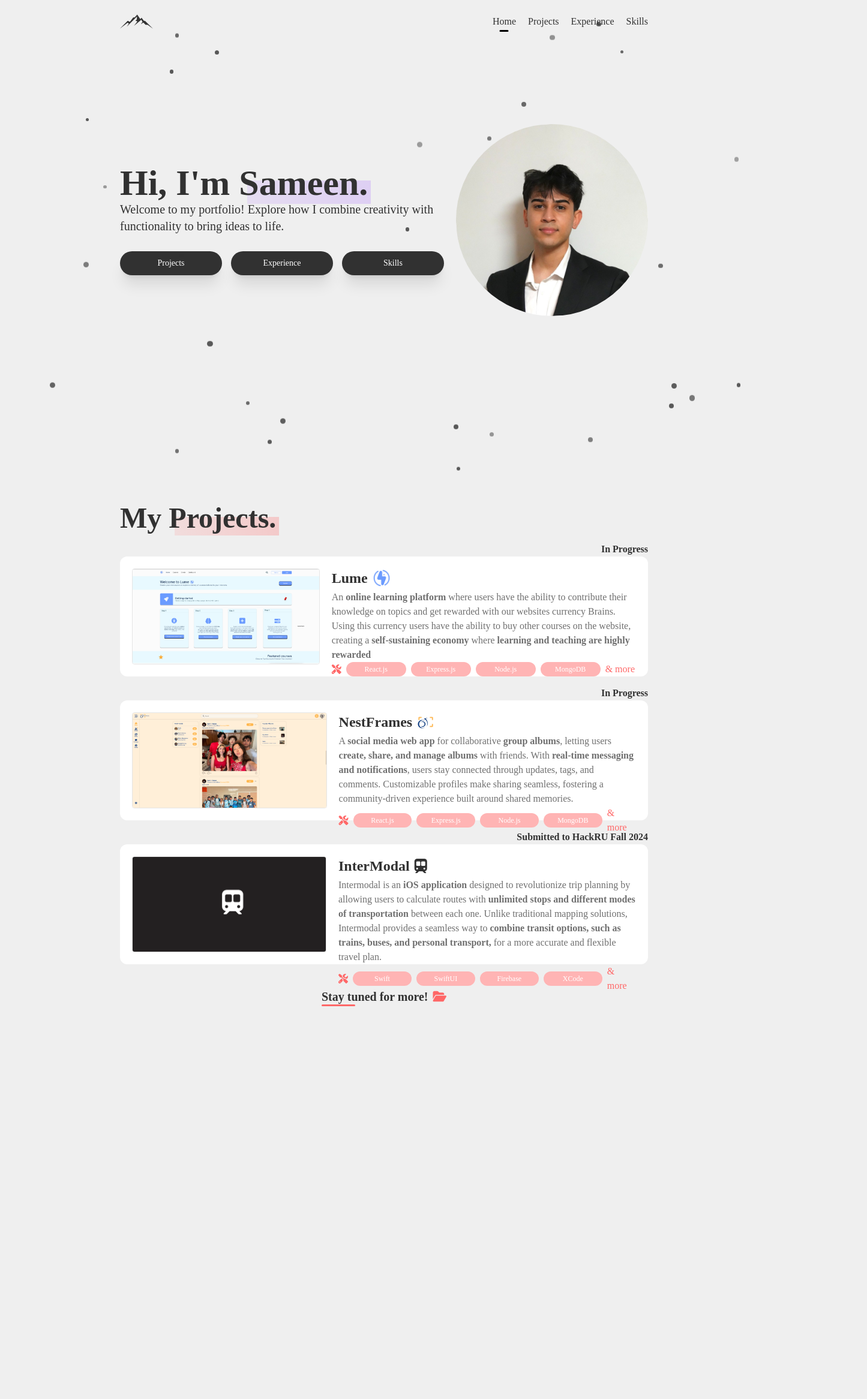
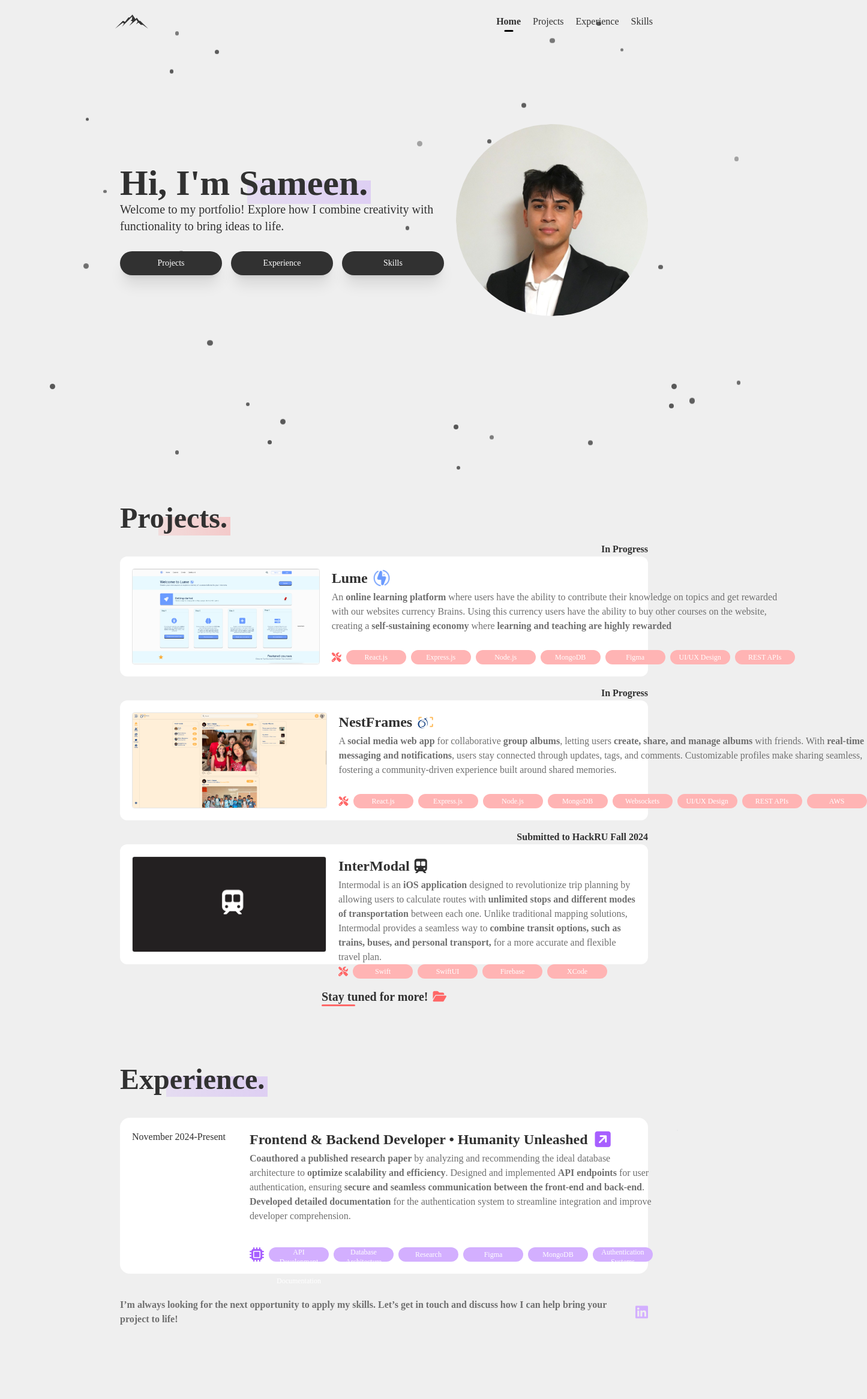
Before and after one commit to sameenmajid12/Portfolio, a React (Vite) app: page / in a window 1280 px wide. Shown: the top 2333 px of the page at 60% size, 1445 px wide, since content can reach past the window. Before the commit the page ends 1736 px from the top, so only its background shows below. Built offline with nearby package versions, Linux system fonts and the light colour scheme; a web font is replaced by a local one.

Commit message:
Updated experience section added footer and created skills component

```diff
--- a/package.json
+++ b/package.json
@@ -27,7 +27,7 @@
     "eslint-plugin-react-refresh": "^0.4.14",
     "globals": "^15.12.0",
     "postcss": "^8.5.1",
-    "tailwindcss": "^4.0.3",
+    "tailwindcss": "^4.0.4",
     "vite": "^6.0.1"
   }
 }
--- a/src/App.jsx
+++ b/src/App.jsx
@@ -4,6 +4,9 @@ import ContactBar from "./Components/ContactBar";
 import "./index.css";
 import Home from "./Components/Home";
 import Projects from "./Components/Projects";
+import Experience from "./Components/Experience";
+import Skills from "./Components/Skills";
+import Footer from "./Components/Footer";
 
 function App() {
   const [windowTop, setWindowTop] = useState(true);
@@ -47,6 +50,9 @@ function App() {
       <Header windowTop={windowTop} activeSection={active} />
       <Home />
       <Projects />
+      <Experience/>
+      <Skills/>
+      <Footer/>
       <ContactBar />
     </div>
   );
--- a/src/Components/Experience.jsx
+++ b/src/Components/Experience.jsx
@@ -1,4 +1,86 @@
-function Experience(){
-
+function Experience() {
+  return (
+    <section
+      id="experience"
+      className="min-h-[calc(100dvh-var(--spacing-header))] px-50 py-10 flex flex-col gap-y-10"
+    >
+      <div className="w-max relative text-5xl font-bold">
+        <span className=" w-[70%] h-[70%] right-[-5px] bottom-[-5px] absolute bg-gradient-to-l to-[#E5DCF1] from-[#DECFF3] z-10"></span>
+        <h1 className="z-20 relative">Experience.</h1>
+      </div>
+      <div className="bg-white w-full py-5 px-5 flex gap-x-10 rounded-2xl">
+        <p className="text-m whitespace-nowrap">November 2024-Present</p>
+        <div className="flex flex-col">
+          <h3 className="text-2xl font-bold items-center flex gap-x-3 pb-1">
+            Frontend & Backend Developer • Humanity Unleashed{" "}
+            <i className="fa-solid fa-square-arrow-up-right text-[#A75FFF] text-3xl"></i>
+          </h3>
+          <p className="text-[#6F6F6F]">
+            <span className="font-bold">
+              Coauthored a published research paper
+            </span>{" "}
+            by analyzing and recommending the ideal database architecture to{" "}
+            <span className="font-bold">
+              optimize scalability and efficiency
+            </span>
+            . Designed and implemented{" "}
+            <span className="font-bold"> API endpoints </span>for user
+            authentication, ensuring{" "}
+            <span className="font-bold">
+              secure and seamless communication between the front-end and
+              back-end
+            </span>
+            .{" "}
+            <span className="font-bold">Developed detailed documentation</span>{" "}
+            for the authentication system to streamline integration and improve
+            developer comprehension.
+          </p>
+          <div className="pt-10 flex gap-x-2 items-center">
+            <i class="fa-solid fa-microchip text-2xl text-[#A75FFF]"></i>
+            <div className="text-xs text-white flex gap-x-2">
+              <button className="min-w-[100px] h-[24px] bg-[#D3AFFF] px-3 rounded-full">
+                API Development and Documentation
+              </button>
+              <button className="min-w-[100px] h-[24px] bg-[#D3AFFF] px-3 rounded-full">
+                Database Architecture
+              </button>
+              <button className="min-w-[100px] h-[24px] bg-[#D3AFFF] px-3 rounded-full">
+                Research
+              </button>
+              <button className="min-w-[100px] h-[24px] bg-[#D3AFFF] px-3 rounded-full">
+                Figma
+              </button>
+              <button className="min-w-[100px] h-[24px] bg-[#D3AFFF] px-3 rounded-full">
+                MongoDB
+              </button>
+              <button className="min-w-[100px] h-[24px] bg-[#D3AFFF] px-3 rounded-full">
+                Authentication Systems
+              </button>
+            </div>
+          </div>
+        </div>
+        <div className="max-w-[100px] aspect-w-1 aspect-h-1">
+          <img
+            className="border-1 border-gray-200 rounded-md "
+            src="/assets/humun_logo.jpg"
+          ></img>
+        </div>
+      </div>
+      <a
+        href="https://www.linkedin.com/in/sameen-majid-8b31591ba/"
+        target="_blank"
+        rel="noopener noreferrer"
+      >
+        <div className="flex justify-center w-full items-center gap-x-3 group cursor-pointer">
+          <p className="font-bold text-[#6F6F6F] group-hover:text-[#313131]">
+            I’m always looking for the next opportunity to apply my skills.
+            Let’s get in touch and discuss how I can help bring your project to
+            life!
+          </p>
+          <i className="fa-brands fa-linkedin text-2xl text-[#D3AFFF] group-hover:text-[#A75FFF]"></i>
+        </div>
+      </a>
+    </section>
+  );
 }
 export default Experience;
--- /dev/null
+++ b/src/Components/Footer.jsx
@@ -0,0 +1,28 @@
+function Footer() {
+  return (
+    <footer className="sidePadding py-10 bg-red flex justify-between">
+      <p className="text-bgColor">© 2025 Sameen Majid. All Rights Reserved.</p>
+      <div className="flex text-2xl items-center gap-x-4 text-bgColor">
+        <a
+          href="https://www.linkedin.com/in/sameen-majid-8b31591ba/"
+          target="_blank"
+          rel="noopener noreferrer"
+        >
+          <i className="cursor-pointer fa-brands fa-linkedin"></i>
+        </a>
+        <a
+          href="https://www.github.com/Saminraiyan12"
+          target="_blank"
+          rel="noopener noreferrer"
+        >
+          <i className="cursor-pointer fa-brands fa-github"></i>
+        </a>
+        <a href="https://mail.google.com/mail/?view=cm&fs=1&to=sameenmajid12@gmail.com" target="_blank" rel="noopener noreferrer">
+          <i className="cursor-pointer fa-solid fa-inbox"></i>
+        </a>
+      </div>
+    </footer>
+  );
+}
+
+export default Footer;
--- a/src/Components/Header.jsx
+++ b/src/Components/Header.jsx
@@ -1,52 +1,75 @@
-import { act, useEffect, useState } from "react";
 import "../index.css";
-import { useLocation, useNavigate } from "react-router-dom";
-function Header({windowTop, activeSection}) {
-
-  const checkActive=(route)=>{
-    if(activeSection===route){
+function Header({ windowTop, activeSection }) {
+  const checkActive = (route) => {
+    if (activeSection === route) {
       return true;
     }
     return false;
-  }
-  const selectorLine = <span className="animate-slide-up bottom-[-5px] right-1/2 transform -translate-x-[-50%] absolute w-3.75 h-0.75 rounded bg-black"></span>;
+  };
+  const scrollToSection = (sectionId) => {
+    console.log(sectionId);
+    const section = document.getElementById(sectionId);
+    console.log(section.offsetTop + 72);
+    if(!checkActive(sectionId)){
+      window.scrollTo({
+        top: section.offsetTop - 72,
+        behavior: "smooth",
+      });
+    }
+
+  };
+  const selectorLine = (
+    <span className="animate-slide-up bottom-[-5px] right-1/2 transform -translate-x-[-50%] absolute w-3.75 h-0.75 rounded bg-black"></span>
+  );
   return (
-    <div className={`flex justify-between pr-50 pl-50 h-18 items-center ${!windowTop?'bg-white shadow-md fixed top-0 right-0 left-0 z-110':'relative shadow-none bg-transparent'}`}>
+    <div
+      className={`flex justify-between sidePadding h-18 items-center ${
+        !windowTop
+          ? "bg-white shadow-md fixed top-0 right-0 left-0 z-110"
+          : "relative shadow-none bg-transparent"
+      }`}
+    >
       <img className="w-auto h-6" src="/assets/logo.png"></img>
       <div className="text-primary flex text-l gap-x-5">
         <div
+          className={`relative cursor-pointer ${
+            checkActive("home") ? "font-bold" : ""
+          }`}
+        >
+          <a onClick={() => scrollToSection("home")}>
+            Home
+          </a>
 
-          className={`relative cursor-pointer ${checkActive('')? "font-bold" : ""}`}
-        >
-          <a href="#home">Home</a>
-
-          {checkActive('home')?selectorLine:''}
+          {checkActive("home") ? selectorLine : ""}
         </div>
         <div
-
           className={` relative cursor-pointer ${
             checkActive("projects") ? "font-bold" : ""
           }`}
         >
-          <a href="#projects">Projects</a>
+          <a onClick={() => scrollToSection("projects")}>
+            Projects
+          </a>
 
-          {checkActive('projects')?selectorLine:''}
+          {checkActive("projects") ? selectorLine : ""}
         </div>
         <div
-
           className={`relative cursor-pointer ${
-            checkActive('experience') ? "font-bold" : ""
+            checkActive("experience") ? "font-bold" : ""
           }`}
         >
-          Experience
-          {checkActive('experience')?selectorLine:''}
+          <a onClick={() => scrollToSection("experience")}>
+            Experience
+          </a>
+          {checkActive("experience") ? selectorLine : ""}
         </div>
         <div
-
-          className={`relative cursor-pointer ${checkActive('skills') ? "font-bold" : ""}`}
+          className={`relative cursor-pointer ${
+            checkActive("skills") ? "font-bold" : ""
+          }`}
         >
           Skills
-          {checkActive('skills')?selectorLine:''}
+          {checkActive("skills") ? selectorLine : ""}
         </div>
       </div>
     </div>
--- a/src/Components/Home.jsx
+++ b/src/Components/Home.jsx
@@ -1,26 +1,32 @@
 import { useState, useEffect } from "react";
-function Home(){
+function Home() {
   const [particles, setParticles] = useState([]);
 
   useEffect(() => {
-
     const generateParticles = () => {
-      console.log(Math.random()*99);
+      console.log(Math.random() * 99);
       const newParticles = Array.from({ length: 35 }).map((_, i) => ({
         id: i,
-        x: Math.random() * 99, // Random X position (percentage)
-        y: Math.random() * 99, // Random Y position (percentage)
-        size: Math.random() * 5 + 5, // Random size between 5px and 10px
-        duration: Math.random() * 6 + 2, // Random animation duration
+        x: Math.random() * 99,
+        y: Math.random() * 99,
+        size: Math.random() * 5 + 5,
+        duration: Math.random() * 6 + 2,
       }));
       setParticles(newParticles);
     };
 
     generateParticles();
   }, []);
-  return(
-  <section id="home" className="flex pl-50 pr-50 pt-3 pb-3 w-full min-h-[calc(100dvh-72px)] pb-[calc(72px+78px)] gap-x-5 items-center">
-    <div className={"absolute top-0 bottom-0 right-0 left-0 pointer-events-none z-0"}>
+  return (
+    <section
+      id="home"
+      className="flex pl-50 pr-50 pt-3 pb-3 w-full min-h-[calc(100dvh-72px)] pb-[calc(72px+78px)] gap-x-5 items-center"
+    >
+      <div
+        className={
+          "absolute top-0 bottom-0 right-0 left-0 pointer-events-none z-0"
+        }
+      >
         {particles.map((particle) => (
           <div
             key={particle.id}
@@ -31,28 +37,44 @@ function Home(){
               width: `${particle.size}px`,
               height: `${particle.size}px`,
               animationDuration: `${particle.duration}s`,
-
             }}
           ></div>
         ))}
       </div>
       <div className="flex-col flex gap-y-7">
         <div className="flex-col">
-        <div className="w-max relative text-6xl font-bold"><span className=" w-[50%] h-[65%] right-[-5px] bottom-[-5px] absolute bg-gradient-to-l to-[#E5DCF1] from-[#DECFF3] z-10"></span><h1 className="z-20 relative">Hi, I'm Sameen.</h1></div>
-        <h2 className="text-xl">Welcome to my portfolio! Explore how I combine creativity with functionality to bring ideas to life.</h2>
+          <div className="w-max relative text-6xl font-bold">
+            <span className=" w-[50%] h-[65%] right-[-5px] bottom-[-5px] absolute bg-gradient-to-l to-[#E5DCF1] from-[#DECFF3] z-10"></span>
+            <h1 className="z-20 relative">Hi, I'm Sameen.</h1>
+          </div>
+          <h2 className="text-xl">
+            Welcome to my portfolio! Explore how I combine creativity with
+            functionality to bring ideas to life.
+          </h2>
         </div>
         <div className="flex gap-x-[15px]">
-        <a href="#projects"><button className="cursor-pointer text-sm rounded-full shadow-xl w-[170px] h-[40px] bg-primary text-white  hover:bg-black hover: transition-all duration-150">Projects</button></a>
-        <button className="cursor-pointer text-sm rounded-full shadow-xl w-[170px] h-[40px] bg-primary text-white hover:bg-black  transition-all duration-150">Experience</button>
-        <button className="cursor-pointer text-sm rounded-full shadow-xl w-[170px] h-[40px] bg-primary text-white hover:bg-black  transition-all duration-150">Skills</button>
+          <a href="#projects">
+            <button className="cursor-pointer text-sm rounded-full shadow-xl w-[170px] h-[40px] bg-primary text-white  hover:bg-black hover: transition-all duration-150">
+              Projects
+            </button>
+          </a>
+          <button className="cursor-pointer text-sm rounded-full shadow-xl w-[170px] h-[40px] bg-primary text-white hover:bg-black  transition-all duration-150">
+            Experience
+          </button>
+          <button className="cursor-pointer text-sm rounded-full shadow-xl w-[170px] h-[40px] bg-primary text-white hover:bg-black  transition-all duration-150">
+            Skills
+          </button>
         </div>
       </div>
       <div className="h-full w-full">
         <div className="flex justify-end">
-        <img className="w-[25vw] rounded-full z-100" src="/assets/Profile.jpg"></img>
+          <img
+            className="w-[25vw] rounded-full z-100"
+            src="/assets/Profile.jpg"
+          ></img>
         </div>
-
       </div>
-  </section>)
+    </section>
+  );
 }
 export default Home;
--- a/src/Components/Projects.jsx
+++ b/src/Components/Projects.jsx
@@ -9,11 +9,11 @@ function Projects() {
   return (
     <section
       id="projects"
-      className="min-h-[calc(100dvh-72px)] px-50 py-10 flex flex-col gap-y-10"
+      className="min-h-[calc(100dvh-var(--spacing-header))] px-50 py-10 flex flex-col gap-y-10"
     >
       <div className="w-max relative text-5xl font-bold">
         <span className=" w-[67%] h-[65%] right-[-5px] bottom-[-5px] absolute bg-gradient-to-l to-[#F2D4D4] from-[#F5B9B9] z-10 opacity-70"></span>
-        <h1 className="z-20 relative">My Projects.</h1>
+        <h1 className="z-20 relative">Projects.</h1>
       </div>
       <div className="grid grid-cols-1 gap-y-10">
         <a href="https://github.com/Saminraiyan12/Lume" target="_blank" rel="noopener noreferrer">
@@ -61,7 +61,15 @@ function Projects() {
               <button className="text-xs bg-[#FFB4B4] w-25 h-6 text-white rounded-full">
                 MongoDB
               </button>
-              <p className="text-[#FF6868]">& more</p>
+              <button className="text-xs bg-[#FFB4B4] w-25 h-6 text-white rounded-full">
+                Figma
+              </button>
+              <button className="text-xs bg-[#FFB4B4] w-25 h-6 text-white rounded-full">
+                UI/UX Design
+              </button>
+              <button className="text-xs bg-[#FFB4B4] w-25 h-6 text-white rounded-full">
+                REST APIs
+              </button>
             </div>
           </div>
           <span className="absolute right-0 top-0 transform -translate-y-[100%] font-bold">
@@ -121,7 +129,18 @@ function Projects() {
               <button className="text-xs bg-[#FFB4B4] w-25 h-6 text-white rounded-full">
                 MongoDB
               </button>
-              <p className="text-[#FF6868]">& more</p>
+              <button className="text-xs bg-[#FFB4B4] w-25 h-6 text-white rounded-full">
+                Websockets
+              </button>
+              <button className="text-xs bg-[#FFB4B4] w-25 h-6 text-white rounded-full">
+                UI/UX Design
+              </button>
+              <button className="text-xs bg-[#FFB4B4] w-25 h-6 text-white rounded-full">
+                REST APIs
+              </button>
+              <button className="text-xs bg-[#FFB4B4] w-25 h-6 text-white rounded-full">
+                AWS
+              </button>
             </div>
           </div>
           <span className="absolute right-0 top-0 transform -translate-y-[100%] font-bold">
@@ -169,7 +188,6 @@ function Projects() {
               <button className="text-xs bg-[#FFB4B4] w-25 h-6 text-white rounded-full">
                 XCode
               </button>
-              <p className="text-[#FF6868]">& more</p>
             </div>
           </div>
           <span className="absolute right-0 top-0 transform -translate-y-[100%] font-bold">
--- a/src/index.css
+++ b/src/index.css
@@ -3,11 +3,12 @@
   --color-primary:#313131;
   --color-primary-hover: #444444;
   --animate-slide-up:slideUp 0.25s ease;
-  --color-myRed:#FF6868;
-  --color-myGreen:#5AFF8C;
-  --color-myPurple:#A75FFF;
-  --spacing-header: h-18;
-  --animate-float:float ease-in-out infinite
+  --color-red:#FF6868;
+  --color-green:#5AFF8C;
+  --color-purple:#A75FFF;
+  --color-bgColor:#efefef;
+  --spacing-header: 72px;
+  --animate-float:float ease-in-out infinite;
 }
 html{
   font-family: 'Inria Sans';
@@ -20,6 +21,10 @@ body{
 }
 html, body, #root {
   height: 100%;
+}
+.sidePadding{
+  padding-left:clamp(2rem, 15vw, 12.5rem);
+  padding-right:clamp(2rem, 15vw, 12.5rem);
 }
 @keyframes float {
   0% { transform: translateY(0px); opacity: 0.8; }
```
Also changed, not shown: src/Components/Skills.jsx (+12 -2 lines), 1 other file (tests, documents, lock files or other folders). Lines whose indentation alone changed are shown as unchanged.
